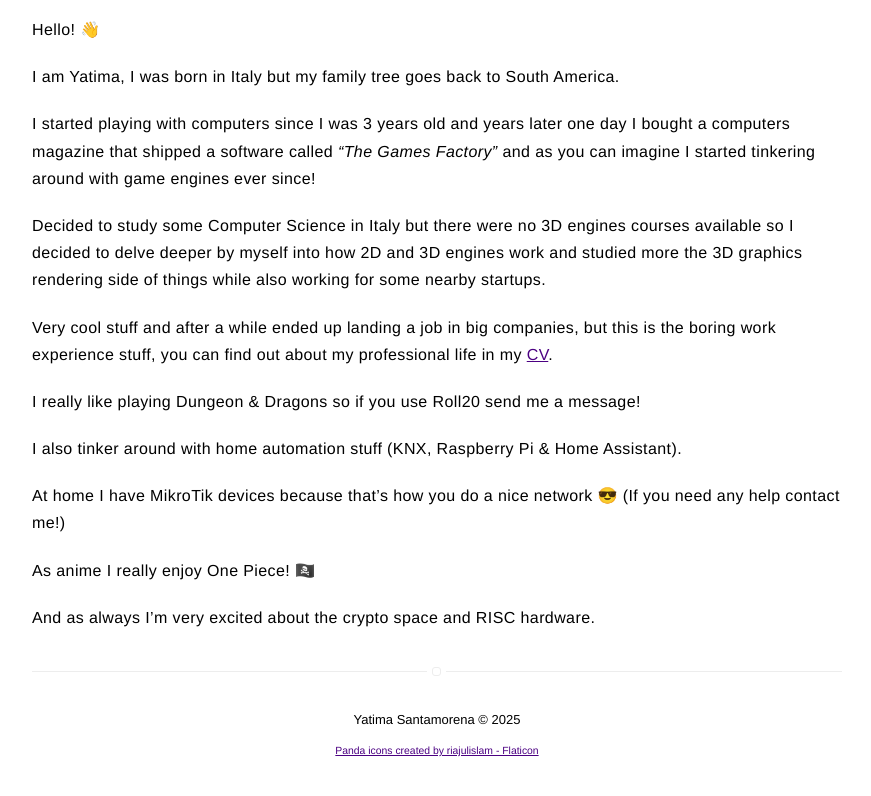
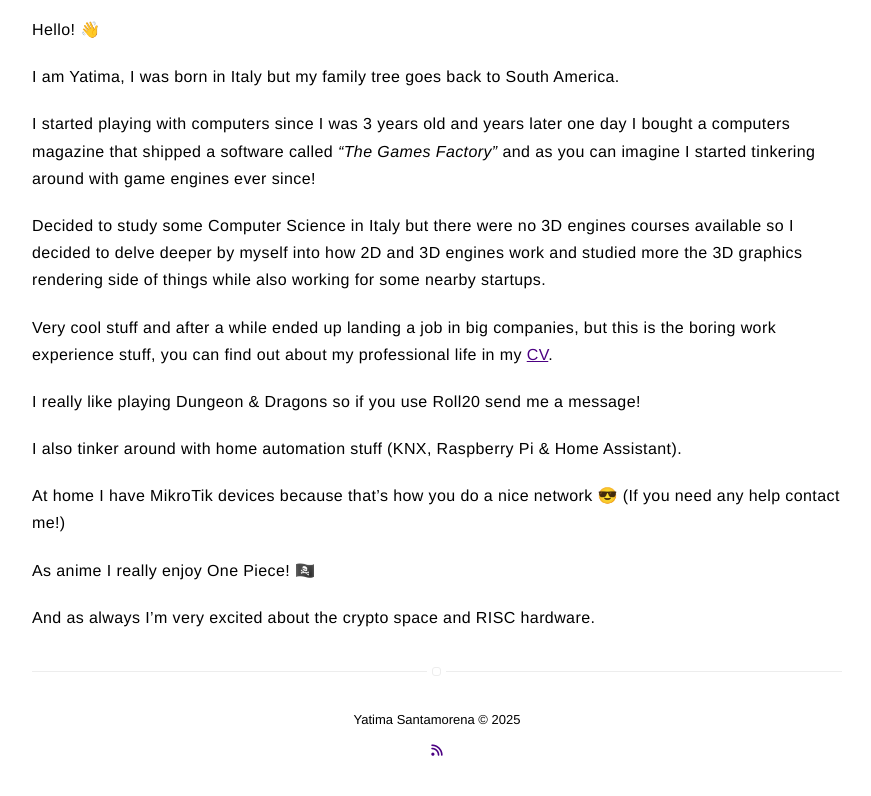
Before and after one commit to yatima1460/yatima1460.github.io, a Jekyll site: the page built from about.md, in a window 1280 px wide, cut to the strip 534-1332 px from the top of the page. Shown: the whole strip, without its empty margins (203-1074 px from the left). Built offline with Jekyll 4.4.1, drawn with Linux system fonts in a browser that asks for light colours; nearby versions of some CDN libraries.

Commit message:
Update footer.html

```diff
--- a/_includes/footer.html
+++ b/_includes/footer.html
@@ -2,11 +2,8 @@
     {{ site.title }} © {{ site.time | date: '%Y' }}
 <br>
 <br>
-<small>
-<a href="https://www.flaticon.com/free-icons/panda" title="panda icons">Panda icons created by riajulislam - Flaticon</a>
-</small>
-<!--
+
     <a class="link" href="{{ site.url }}/feed.xml" target="_blank" alt="anchor link to rss feed" aria-label="anchor link to rss feed">
         <i class="fa-solid fa-rss"></i>
-    </a> -->
+    </a>
 </footer>
```
